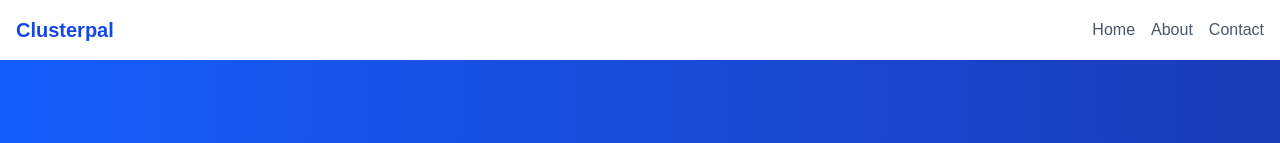
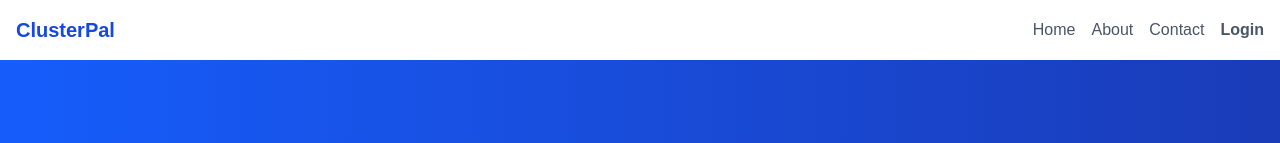
Before and after one commit to Reyuken/project-business-website, a Next.js app in the folder frontend/: page / in a window 1280 px wide. Shown: the top 143 px of the page. Built offline with nearby package versions, Linux system fonts and the light colour scheme.

Commit message:
added login nav

```diff
--- a/frontend/src/components/Navbar.js
+++ b/frontend/src/components/Navbar.js
@@ -1,11 +1,15 @@
+"use client";
+
 export default function Navbar() {
   return (
     <nav className="bg-white shadow-md p-4 flex justify-between items-center">
-      <h1 className="font-bold text-xl text-blue-700">Clusterpal</h1>
+      <h1 className="font-bold text-xl text-blue-700">ClusterPal</h1>
+
       <div className="space-x-4">
         <a href="/" className="text-gray-600 hover:text-blue-600">Home</a>
         <a href="/about" className="text-gray-600 hover:text-blue-600">About</a>
         <a href="/contact" className="text-gray-600 hover:text-blue-600">Contact</a>
+        <a href="/login" className="text-gray-600 hover:text-blue-600 font-semibold">Login</a>
       </div>
     </nav>
   );
```
